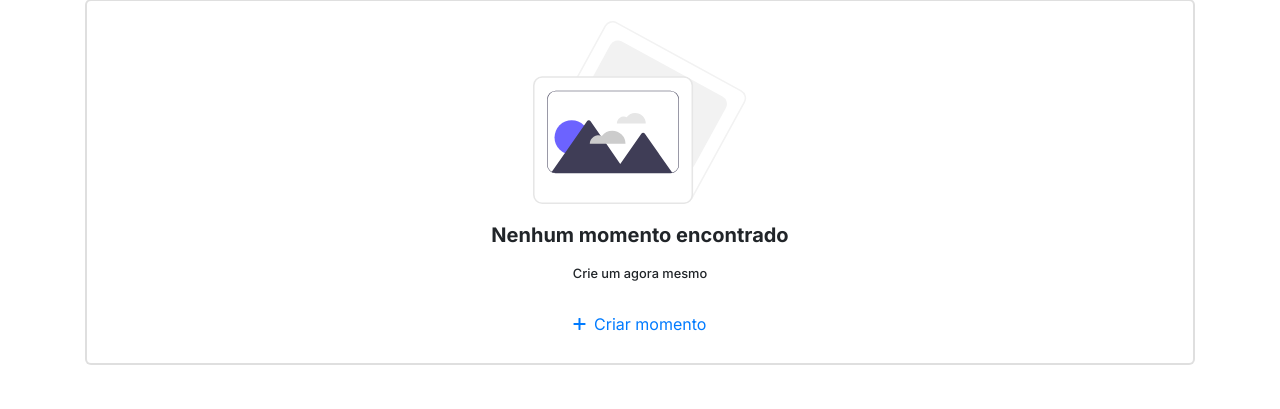
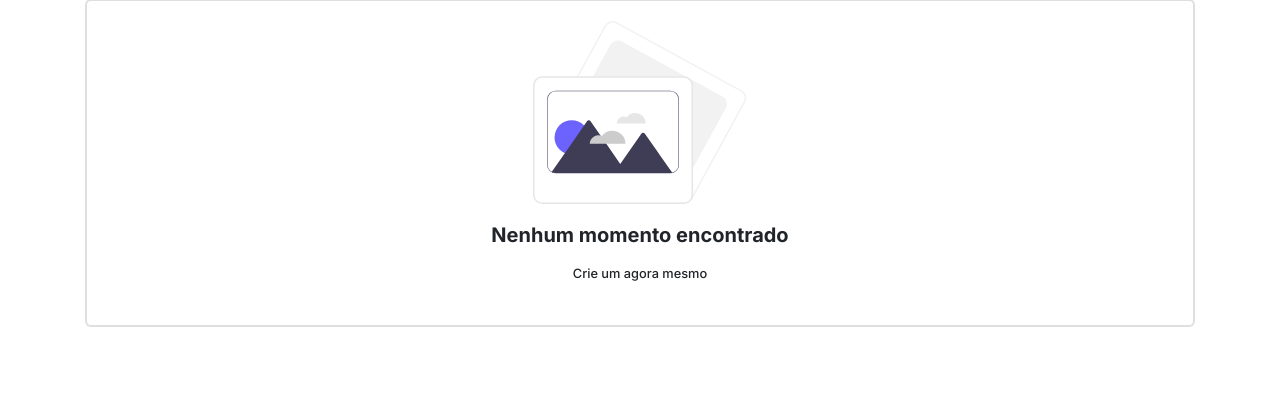
Before and after one commit to limazia/MyMoments, a PHP site: page / in a window 1280 px wide. Shown: the part 191-600 px from the top of the page. Run offline with PHP 8.4, Linux system fonts and the light colour scheme; the visitor is signed in with stand-in values (Sample User, id 1); data that the repository does not hold is empty.

Commit message:
Update index.php

```diff
--- a/index.php
+++ b/index.php
@@ -104,9 +104,6 @@ require_once "inc/views/navbar.php";
                         <small class="empty-description mt-3 pb-4">
                             Crie um agora mesmo
                         </small>
-                        <a class="btn btn-link" href="create.php">
-                            <i class="far fa-plus mr-1"></i> Criar momento
-                        </a>
                     </div>
                 </div>
             <?php } ?>
```
